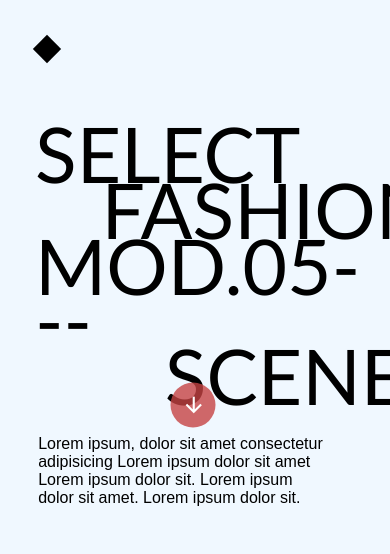
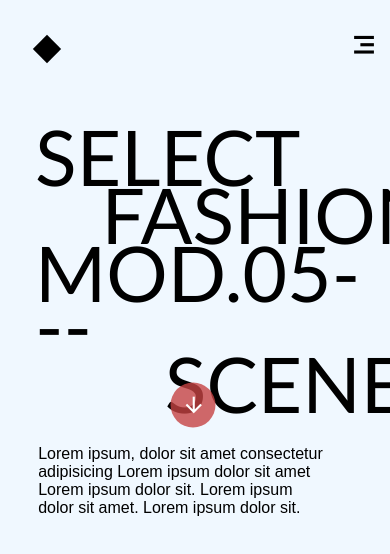
Before and after one commit to kkb1110/grid-priject-1, a plain HTML site: page grid-project/index.html in a window 390 px wide. Shown: the top 554 px of the page. Drawn offline with nearby package versions, Linux system fonts and the light colour scheme.

Commit message:
added responsiveness

```diff
--- a/grid-project/index.html
+++ b/grid-project/index.html
@@ -12,13 +12,14 @@
   </head>
   <body>
     <div id="main">
-      <div id="left">
-        <div id="top">
-            <div id="menu">
+      <div id="left" >
+        <div id="top" >
+            <div id="menu" >
                 <div id="star"></div>
             </div>
-            <div id="info">
-                <h4>Menu</h4>
+            <div id="info" >
+                <i class="ri-menu-3-line"></i>
+                <h4 >Menu</h4>
                 <p>Home Page</p>
                 <p>Portfolio</p>
                 <p>Fashion Week -2025</p>
@@ -26,19 +27,19 @@
                 <p>Contact</p>
             </div>
         </div>
-        <div id="middle">
+        <div id="middle" >
             <h1>SELECT</h1>
             <h1 id="snd">FASHION</h1>
             <h1>MOD.05---</h1>
             <h1 id="frth">SCENE</h1>
         </div>
-        <div id="bottom">
+        <div id="bottom" >
             <p>Lorem ipsum, dolor sit amet consectetur adipisicing
             Lorem ipsum dolor sit amet
             Lorem ipsum dolor sit. Lorem ipsum dolor sit amet. Lorem ipsum dolor sit.</p>
         </div>
       </div>
-      <div id="right">
+      <div id="right" >
         <video src="moritz.mp4" autoplay loop muted></video>
       </div>
     </div>
```
